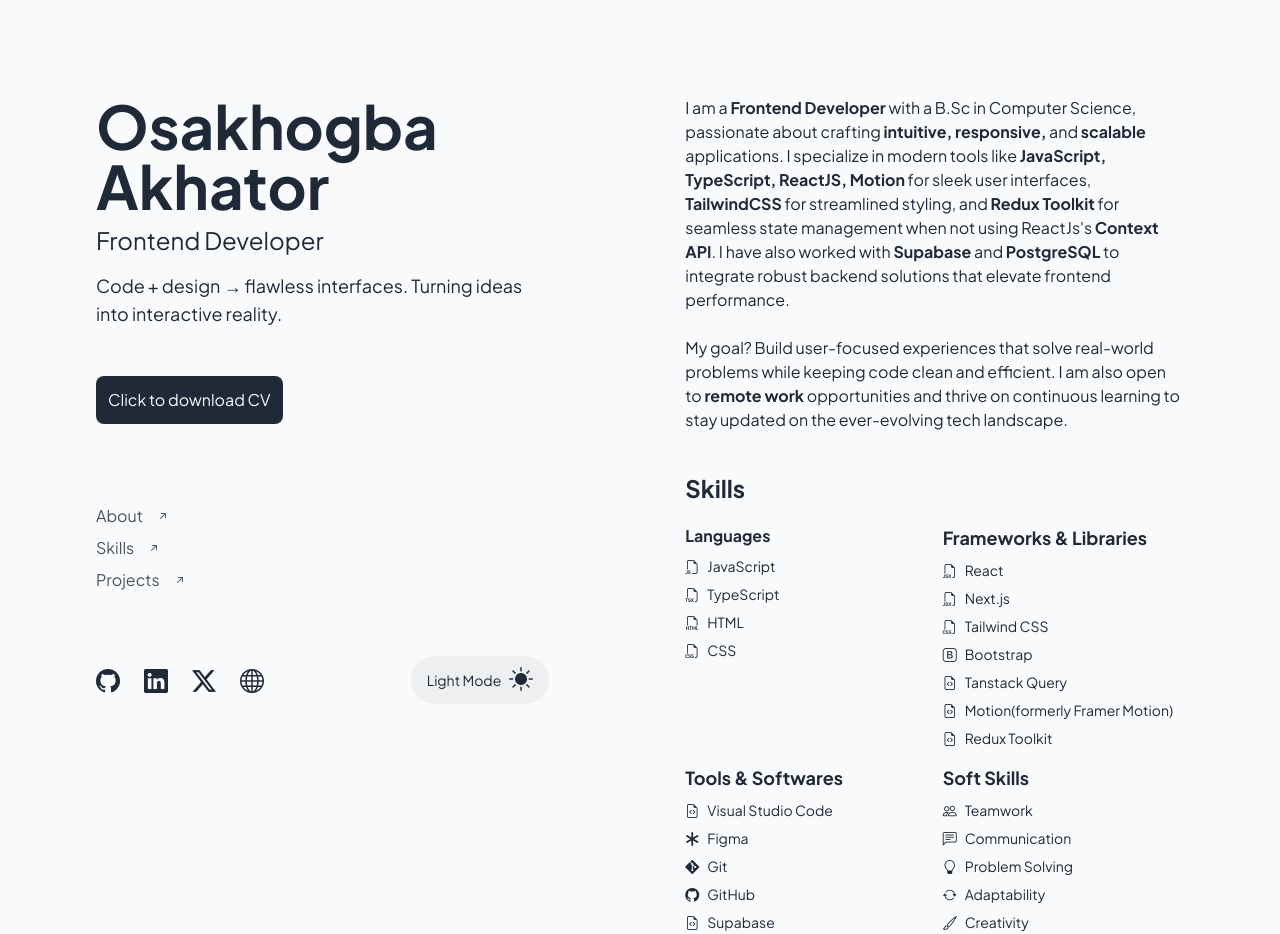
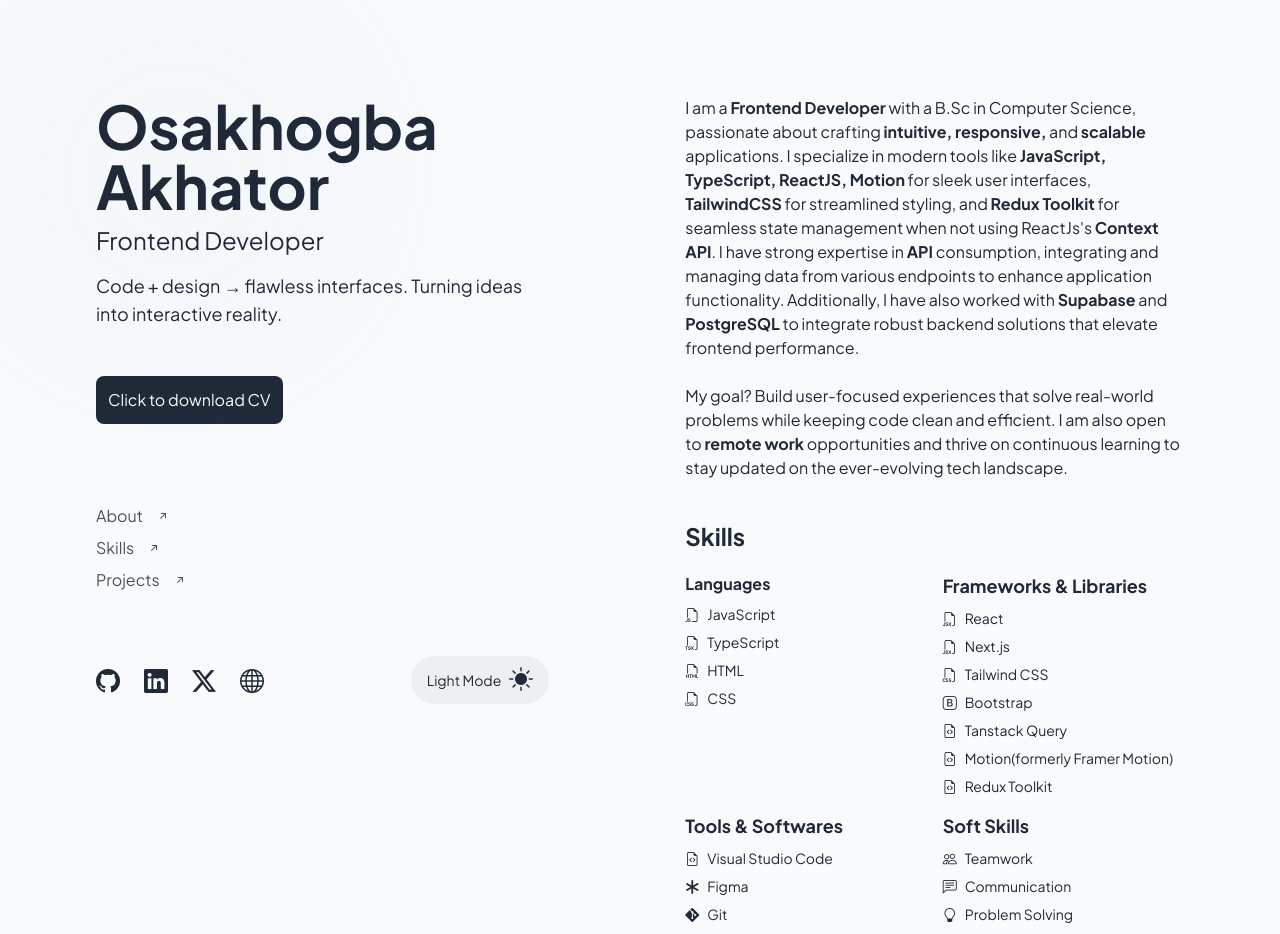
Before and after one commit to AkhatorEnosa/my_portfolio, a React (Vite) app: page / in a window 1280 px wide. Shown: the top 934 px of the page. Built offline with nearby package versions, Linux system fonts and the light colour scheme.

Commit message:
subtle animations

```diff
--- a/src/App.tsx
+++ b/src/App.tsx
@@ -2,12 +2,15 @@ import { useContext } from "react";
 import Left from "./sections/Left"
 import Right from "./sections/Right"
 import { AppContext } from "./context/AppContext";
+import CursorTracker from "./components/CursorTracker";
 
 function App() {
   const {theme} = useContext(AppContext);
   return (
     <div className="mx-auto min-h-screen max-w-screen px-6 py-12 font-sans md:px-12 md:py-16 lg:py-0 bg-[#f9fafb] dark:bg-[#1F2937] text-[#1F2937] dark:text-[#f9fafb]">
-      <div className={`${theme === 'dark' ? "bg-[#1F2937]" : "bg-[#f9fafb]"} fixed w-screen h-screen left-0 top-0 z-10`}></div>
+      <div className={`${theme === 'dark' ? "bg-[#1F2937]" : "bg-[#f9fafb]"} fixed w-screen h-screen left-0 top-0 z-10`}>
+        <CursorTracker/>
+      </div>
       <div className="relative lg:flex lg:justify-between lg:gap-10 z-30">
         <Left />
         <Right />
--- /dev/null
+++ b/src/components/CursorTracker.tsx
@@ -0,0 +1,40 @@
+import { useState, useEffect } from 'react';
+import { motion } from 'framer-motion';
+
+export default function CursorTracker() {
+  const [mousePosition, setMousePosition] = useState({ x: 0, y: 0 });
+
+  useEffect(() => {
+
+    const mouseMove = (e: MouseEvent): void => {
+      setMousePosition({
+        x: e.clientX,
+        y: e.clientY
+      });
+    };
+
+    window.addEventListener('mousemove', mouseMove);
+
+    return () => {
+      window.removeEventListener('mousemove', mouseMove);
+    };
+  }, []);
+
+  return (
+    <div className="relative h-screen w-full overflow-hidden">
+      {/* Custom cursor */}
+      <motion.div
+        className="fixed top-0 left-0 h-96 w-96 rounded-full pointer-events-none bg-[#cfe7ff] dark:bg-[#2881ff] opacity-20 blur-[150px] z-50"
+        animate={{
+            x: mousePosition.x - 16,
+            y: mousePosition.y - 16
+        }}
+        // transition={{ type: "spring", mass: 0.1 }}
+      />
+
+      {/* Interactive content */}
+      <div className="fixed top-0 left-0 z-10 h-full flex flex-col items-center justify-center gap-8 p-8">
+      </div>
+    </div>
+  );
+}
--- a/src/components/NavLink.tsx
+++ b/src/components/NavLink.tsx
@@ -5,7 +5,7 @@ interface NavLinkProps {
 
 const NavLink = ({url, title}: NavLinkProps) => {
   return (
-    <a href={url} className="group w-fit h-fit flex justify-center items-center gap-3 hover:text-[#008080] dark:text-[#f9fafb]/60 dark:hover:text-[#f9fafb] opacity-80 hover:opacity-100 hover:font-medium hover:tracking-wider transition-all duration-300">{title} <i className="bi bi-arrow-right-short -rotate-45 group-hover:rotate-0 transition-all duration-300"></i></a>
+    <a href={url} className="group relative w-fit h-fit flex justify-center items-center gap-3 hover:text-[#008080] dark:text-[#f9fafb]/60 dark:hover:text-[#f9fafb] opacity-80 hover:opacity-100 hover:font-medium hover:tracking-wider transition-all duration-300">{title} <i className="bi bi-arrow-right-short -rotate-45 group-hover:rotate-0 transition-all duration-300"></i></a>
   )
 }
 
--- a/src/components/Skills.tsx
+++ b/src/components/Skills.tsx
@@ -8,9 +8,9 @@ interface SkillsProps {
 
 const Skills = ({name, index, url, icon, desc} : SkillsProps) => {
   return (
-    <a href={url} target="_blank" key={index} className="flex gap-2 text-sm" title={desc}>
+    <a href={url} target="_blank" key={index} className="group flex gap-2 text-sm hover:text-[#008080] dark:hover:text-inherit dark:hover:font-semibold" title={desc}>
     {
-        icon && <i className={icon}></i>
+        icon && <i className={`${icon} group-hover:-translate-x-2 transition-all duration-300`}></i>
     }
     {name}
 </a>
--- a/src/components/SocialLink.tsx
+++ b/src/components/SocialLink.tsx
@@ -6,7 +6,7 @@ interface SocialLinkProps {
 
 const SocialLink = ({url, title, icon}: SocialLinkProps) => {
   return (
-    <a href={url} title={title} className="hover:scale-125 hover:text-[#008080] dark:text-[#f9fafb]/60 dark:hover:text-[#f9fafb] transition-all duration-300"><i className={`bi ${icon}`}></i></a>
+    <a href={url} title={title} target="_blank" className="hover:scale-125 hover:text-[#008080] dark:text-[#f9fafb]/60 dark:hover:text-[#f9fafb] transition-all duration-300"><i className={`bi ${icon}`}></i></a>
   )
 }
 
--- a/src/sections/Left.tsx
+++ b/src/sections/Left.tsx
@@ -60,7 +60,7 @@ const Left = () => {
           transition={{ duration: 0.5, delay: 1.5 }}
         className="w-full flex flex-col mt-10">
           {/* nav links */}
-          <div className="flex flex-col mt-10 gap-2">
+          <div className="relative flex flex-col mt-10 gap-2 z-40">
             <NavLink url="#about" title="About"/>
             <NavLink url="#skills" title="Skills"/>
             <NavLink url="#projects" title="Projects"/>
@@ -81,7 +81,7 @@ const Left = () => {
           <SocialLink url="https://soozeer.netlify.app/#/aefea77c-748a-4850-bc28-5bc45f74a7ce" title="Soozeer" icon="bi-globe"/>
         </div>
 
-        <div className="relative w-fit flex bg-[#1f2937]/5 dark:bg-[#f9fafb]/5 hover:text-[#008080] dark:hover:text-inherit dark:hover:font-bold py-2 px-4 rounded-full cursor-pointer overflow-hidden" aria-label={theme === 'dark' ? 'Switch to light mode' : 'Switch to dark mode'} onClick={() => themeHandler()}>
+        <div className="relative w-fit flex bg-[#1f2937]/5 dark:bg-[#f9fafb]/5 hover:text-[#008080] dark:text-[#f9fafb]/60 dark:hover:text-[#f9fafb] hover:font-semibold py-2 px-4 rounded-full cursor-pointer overflow-hidden" aria-label={theme === 'dark' ? 'Switch to light mode' : 'Switch to dark mode'} onClick={() => themeHandler()}>
           <p className={`w-fit text-sm flex justify-center items-center gap-2 ${theme === 'dark' ? "-translate-x-30 opacity-0" : "translate-x-0 opacity-100"} duration-150 transition-all`}>Light Mode<i className={`text-2xl bi bi-brightness-high-fill ${theme !== 'dark' ? "rotate-180" : "rotate-0"} duration-150 transition-all`}></i></p>
           <p className={`absolute w-fit text-sm flex justify-center items-center gap-2 ${theme !== 'dark' ? "-translate-x-20 opacity-0" : "translate-x-0 opacity-100"} duration-150 transition-all`}>Dark Mode<i className={`text-xl bi bi-moon-fill ${theme === 'dark' ? "rotate-[360deg]" : "rotate-0"} duration-150 transition-all`}></i></p>
         </div>
--- a/src/sections/Right.tsx
+++ b/src/sections/Right.tsx
@@ -24,18 +24,18 @@ import { SOFT_SKILLS } from "../constants/softskills";
 const Right = () => {
     const {revealAll, setRevealAll} = useContext(AppContext);
   return (
-        <section className="lg:w-[52%] lg:py-24 lg:px-12">
+        <section id="about" className="lg:w-[52%] lg:py-24 lg:px-12">
             <motion.div
                 initial={{ opacity: 0, y: -50 }}
                 animate={{ opacity: 1, y: 0 }}
                 transition={{ duration: 0.5, delay: 2.5 }}
-            id="about">
-                <p>I am a <b>Frontend Developer</b> with a B.Sc in Computer Science, passionate about crafting <b>intuitive, responsive,</b> and <b>scalable</b> applications. I specialize in modern tools like <b>JavaScript, TypeScript, ReactJS, Motion</b> for sleek user interfaces, <b>TailwindCSS</b> for streamlined styling, and <b>Redux Toolkit</b> for seamless state management when not using ReactJs's <b>Context API</b>. I have also worked with <b>Supabase</b> and <b>PostgreSQL</b> to integrate robust backend solutions that elevate frontend performance.
+            >
+                <p>I am a <b>Frontend Developer</b> with a B.Sc in Computer Science, passionate about crafting <b>intuitive, responsive,</b> and <b>scalable</b> applications. I specialize in modern tools like <b>JavaScript, TypeScript, ReactJS, Motion</b> for sleek user interfaces, <b>TailwindCSS</b> for streamlined styling, and <b>Redux Toolkit</b> for seamless state management when not using ReactJs's <b>Context API</b>. I have strong expertise in <b>API</b> consumption, integrating and managing data from various endpoints to enhance application functionality. Additionally, I have also worked with <b>Supabase</b> and <b>PostgreSQL</b> to integrate robust backend solutions that elevate frontend performance.
                 <br /><br />
                 My goal? Build user-focused experiences that solve real-world problems while keeping code clean and efficient. I am also open to <b>remote work</b> opportunities and thrive on continuous learning to stay updated on the ever-evolving tech landscape.</p>
             </motion.div>
 
-            <div id="skills" className="mt-10">
+            <div id="skills" className="py-10">
                 <motion.h1
                     initial={{ opacity: 0, y: -50 }}
                     animate={{ opacity: 1, y: 0 }}
@@ -92,7 +92,7 @@ const Right = () => {
                 initial={{ opacity: 0, y: -50 }}
                 animate={{ opacity: 1, y: 0 }}
                 transition={{ duration: 0.5, delay: 3.8 }}
-                id="projects" className="mt-10"
+                id="projects" className="py-10"
             >
                 <h1 className="text-2xl font-bold">{revealAll ? "All Projects" : "Selected Projects"}</h1>
                 <div className="w-full flex flex-col gap-6 mt-5">
@@ -182,7 +182,7 @@ const Right = () => {
 
                     <div className="w-full flex justify-center items-center mt-5">
                         <button
-                            className="group w-fit h-fit flex justify-center items-center gap-3 hover:text-[#008080] opacity-80 hover:opacity-100 transition-all duration-300"
+                            className="group w-fit h-fit flex justify-center items-center gap-3 bg-[#1f2937]/5 dark:bg-[#f9fafb]/5 hover:text-[#008080] dark:text-[#f9fafb]/60 dark:hover:text-[#f9fafb] hover:font-semibold py-2 px-4 rounded-full transition-all duration-300"
                             onClick={() => setRevealAll(!revealAll)}
                         >
                             {revealAll ? "Switch Back" : "Reveal All"} <i className={`bi bi-arrow-right -rotate-45 ${revealAll ? "group-hover:-rotate-90" : "group-hover:rotate-90"} transition-all duration-300`}></i>
```
Also changed, not shown: 1 other file (tests, documents, lock files or other folders).
